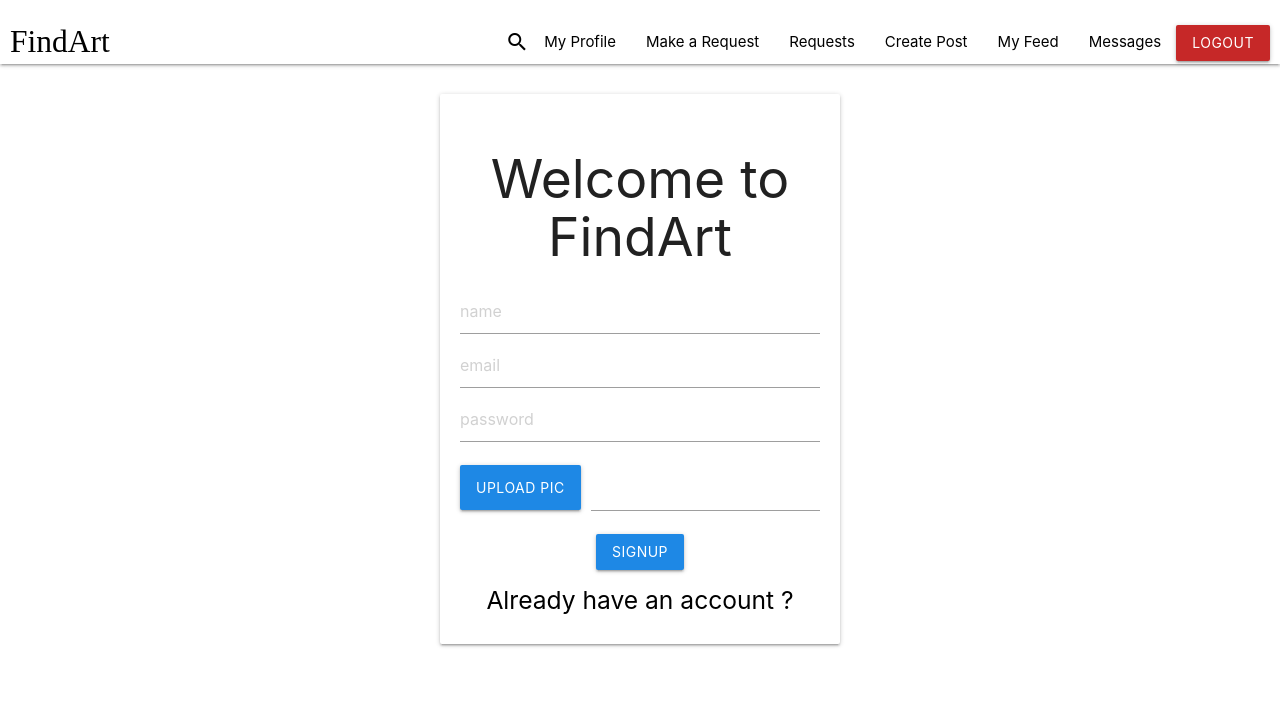
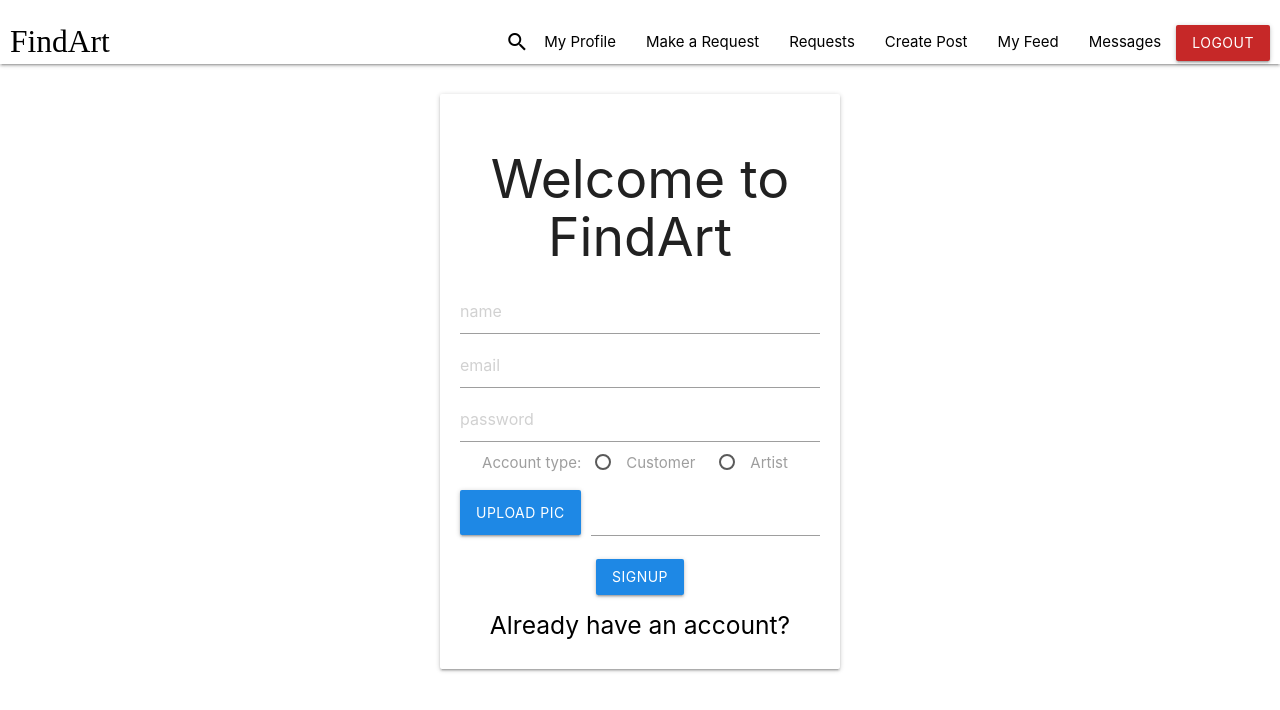
Before and after one commit to IoanaVacariu00/FindArt, a React (Create React App) app in the folder client/: page /signup in a window 1280 px wide. Shown: the top 710 px of the page. Built offline with nearby package versions, Linux system fonts and the light colour scheme; sample sign-in values are in the browser's storage; a web font is replaced by a local one.

Commit message:
radio buttons

```diff
--- a/client/src/App.css
+++ b/client/src/App.css
@@ -22,6 +22,7 @@ a{
   font-family: 'Grand Hotel', cursive;
 }
 
+
 .mycard{
   margin-top: 30px;
 }
@@ -43,7 +44,7 @@ a{
   border-bottom: 1px solid var(--main-color) !important;
   box-shadow: 0 1px 0 0 var(--main-color)!important;
 }
-.input-field input[type=checkbox]:focus {
+.input-field input[type=radio]:focus {
   border-bottom: 1px solid var(--main-color)!important;
   box-shadow: 0 1px 0 0 var(--main-color) !important;
 }
--- a/client/src/components/screens/CreateRequest.js
+++ b/client/src/components/screens/CreateRequest.js
@@ -1,15 +1,12 @@
 import React,{useState,useEffect} from 'react'
 import M from 'materialize-css'
 import {useHistory} from 'react-router-dom'
-//  import Select  from 'react-select'
 import Box from "@mui/material/Box";
 import OutlinedInput from '@mui/material/OutlinedInput';
 import InputLabel from "@mui/material/InputLabel";
 import MenuItem from "@mui/material/MenuItem";
-import FormControl from "@mui/material/FormControl";
 import Select from "@mui/material/Select";
 import Chip from '@mui/material/Chip';
-
 import { Categories, Mediums, Surfaces, Tags } from '../../data'
 
 const CreateRequest = ()=>{
@@ -24,10 +21,10 @@ const CreateRequest = ()=>{
     const [days, setDays] = useState("");
     const [price, setPrice] = useState("");
     const [url,setUrl] = useState("")
-    const [open, setOpen] = React.useState(false);
+    const [open, setOpen] = useState(false);//typeof value === "string" ? value.split(",") :
     const handleChange = (event) => {
         const {target: { value }} = event;
-        setSearchtag(value); //typeof value === "string" ? value.split(",") :
+        setSearchtag(value);
         setOpen(false)
     };
     console.log(searchtag);
--- a/client/src/components/screens/Signup.js
+++ b/client/src/components/screens/Signup.js
@@ -1,4 +1,5 @@
 import React,{useState,useEffect} from 'react'
+import Radio from '@mui/material/Radio';
 import {Link,useHistory} from 'react-router-dom'
 import M from 'materialize-css'
 const SignIn  = ()=>{
@@ -7,8 +8,14 @@ const SignIn  = ()=>{
     const [password,setPasword] = useState("")
     const [email,setEmail] = useState("")
     const [image,setImage] = useState("")
-    //const [customer, setCustomer] = useState(false) ///
-    const [url,setUrl] = useState(undefined) //""?
+    const [accountType, setAccountType] = useState("")
+    const [url,setUrl] = useState(undefined)
+
+
+    const account_handleChange = (event) => {
+        setAccountType(event.target.value);
+    };     console.log(accountType);
+
     useEffect(()=>{
         if(url){
             uploadFields()
@@ -46,7 +53,7 @@ const SignIn  = ()=>{
                 name,
                 password,
                 email,
-                //customer, ///
+                accountType,
                 pic:url
 
             })
@@ -93,31 +100,67 @@ const SignIn  = ()=>{
             placeholder="password"
             value={password}
             onChange={(e)=>setPasword(e.target.value)}
-            /> {/* /// */}
-            {/* <div className="auth-card input-field">
-            <input
-            type="checkbox"
-                id="customer-checkbox"
-            value={true}
-            onChange={(e)=>setCustomer(e.target.value)}
             />
-            <label for="customer-checkbox">Join as Customer</label><br></br>
-            </div>         */}
-            {/* for="customer-checkbox" */}
-            {/* <div className="auth-card input-field">
-            <label  class="container ">join as Customer
-                <input type="checkbox"
-                // checked="checked"
-                id="customer-checkbox"
-                value={false}
-                onChange={(e)=>setCustomer(e.target.value)}/>
-                <span class="checkmark"></span>
-            </label>   </div> */}
+         {/* <div className="auth-card input-field">
+         <span className="checkmark"></span>
+         <input
+                type="radio"
+                id="Customer"
+                name="accountTYpe"
+                value={"Customer"}
+                // checked={accountType === 'Customer'}
+                onChange={(e)=>setAccountType(e.target.value)}
+            />
+        <label htmlFor="Customer">Customer</label>
+        </div>
+        <div className="auth-card input-field">
+          <span className="checkmark"></span>
+          <input
+                type="radio"
+                id="Artist"
+                name="accountTYpe"
+                value={"Artist"}
+                // checked={accountType === 'Artist'}
+                onChange={(e)=>setAccountType(e.target.value)}
+            />
+          <label htmlFor="Artist">Artist</label>
+        </div>    */}
+{/*
+           <div>
+                <Radio
+                    checked={accountType === 'Customer'}
+                    onChange={account_handleChange}
+                    value="Customer"
+                    name="radio-buttons"
+                    inputProps={{ 'aria-label': 'Customer' }}
+                />
+                <Radio
+                    checked={accountType === 'Artist'}
+                    onChange={account_handleChange}
+                    value="Artist"
+                    name="radio-buttons"
+                    inputProps={{ 'aria-label': 'Artist' }}
+                />
+            </div> */}
+
+            <div><span style={{color:"#9e9e9e"}}>Account type:</span>
+                <label style={{margin:"10px"}}>
+                <input className="with-gap" name="accountType"
+                  value="Customer" type="radio" checked={accountType === 'Customer'}
+                  onChange={account_handleChange}/>
+                <span>Customer</span>
+                </label>
+
+                <label style={{margin:"10px"}}>
+                <input className="with-gap" name="accountType"
+                  value="Artist" type="radio"
+                  onChange={account_handleChange} checked={accountType === 'Artist'}/>
+                <span>Artist</span>
+                </label>
+            </div>
+
             <div className="file-field input-field">
-            <div
-
-            className="btn #64b5f6 blue darken-1 main_button"
-            >
+            <div className="btn #64b5f6 blue darken-1 main_button">
                 <span>Upload pic</span>
                 <input type="file" onChange={(e)=>setImage(e.target.files[0])} />
             </div>
@@ -127,14 +170,13 @@ const SignIn  = ()=>{
             </div>
             </div>
             <button
-
-            className="btn waves-effect waves-light #64b5f6 blue darken-1 main_button"
-            onClick={()=>PostData()}
+                className="btn waves-effect waves-light #64b5f6 blue darken-1 main_button"
+                onClick={()=>PostData()}
             >
                 SignUP
             </button>
             <h5>
-                <Link to="/signin">Already have an account ?</Link>
+                <Link to="/signin">Already have an account?</Link>
             </h5>
         </div>
       </div>
```
Also changed, not shown: 2 other files (tests, documents, lock files or other folders).
